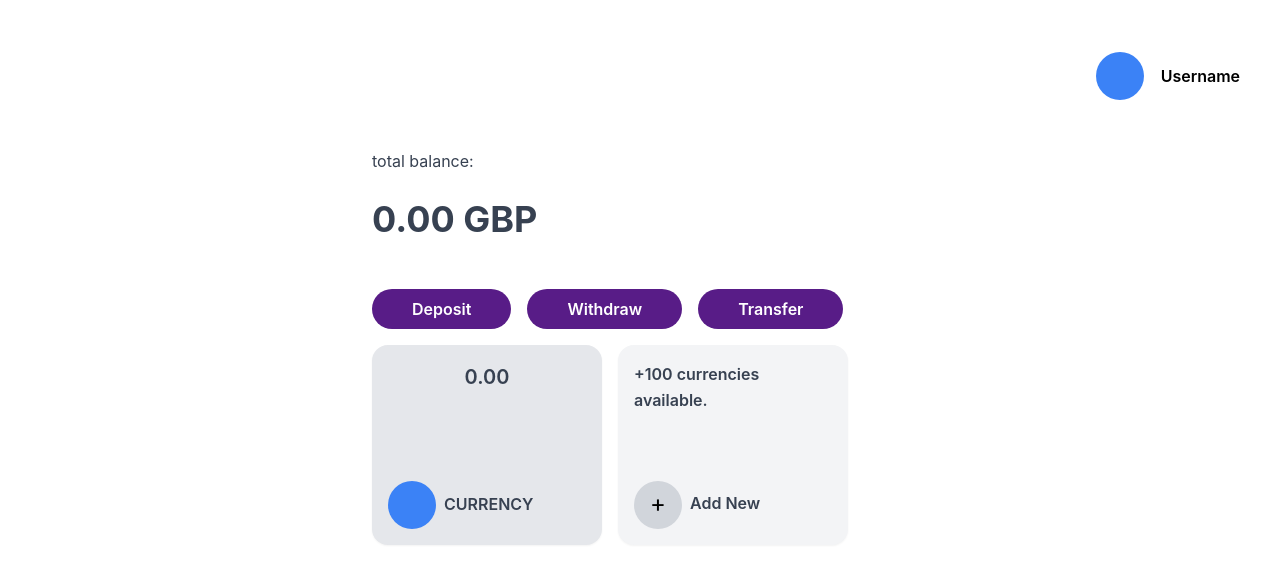
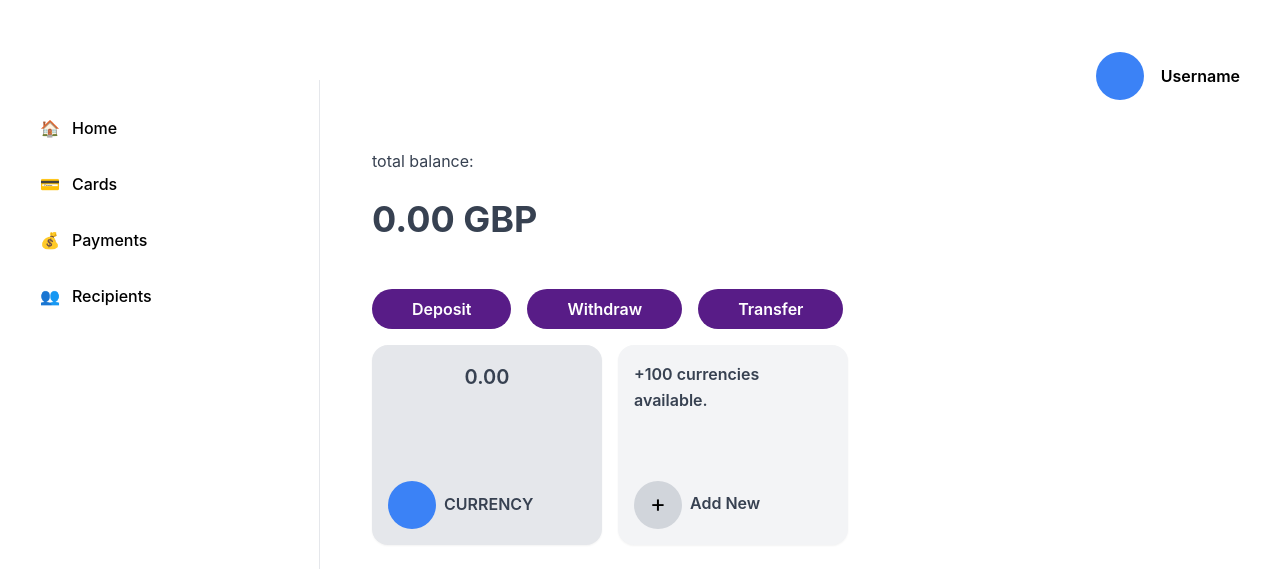
Before and after one commit to andrewisoko/splitter-frontend, a React (Create React App) app: page / in a window 1280 px wide. Shown: the top 584 px of the page. Built offline with nearby package versions, Linux system fonts and the light colour scheme.

Commit message:
Adding burger button and sidebar container for screen sizes.

```diff
--- a/src/components/assets/pages/HomePage.tsx
+++ b/src/components/assets/pages/HomePage.tsx
@@ -1,6 +1,6 @@
 
 const HomePage = () => {
-  return <div className="md:grid md:grid-cols-[25%_75%] gap-4" >
+  return <div className="lg:grid lg:grid-cols-[25%_75%] gap-4" >
     <nav className="fixed bottom-2 left-0 right-0 bg-white border-t flex justify-between px-6 pt-8 pb-2 md:hidden">
       <div className="mx-auto flex justify-between gap-6">
         <button>Home</button>
@@ -9,6 +9,41 @@ const HomePage = () => {
         <button>Payments</button>
       </div>
     </nav>
+      <button className="hidden md:flex lg:hidden fixed top-10 left-4 z-10 h-12 w-12 items-center justify-center rounded-full bg-gray-100 hover:bg-gray-200"> {/* adding the rest when starting implementing react*/}
+        <svg
+          className="h-6 w-6"
+          stroke="currentColor"
+        >
+        <path
+          strokeLinecap="round"
+          strokeLinejoin="round"
+          strokeWidth={2}
+          d="M4 6h16M4 12h16M4 18h16"
+        />
+      </svg>
+      </button>
+
+      <aside className="hidden lg:block mt-20 p-6 border-r  border-gray-200">
+        {/* Navigation Menu */}
+        <div className="space-y-2 mb-8">
+          <button className="w-full flex items-center px-4 py-3 rounded-lg hover:bg-gray-100 transition-colors">
+            <span className="mr-3">🏠</span>
+            <span className="font-medium">Home</span>
+          </button>
+          <button className="w-full flex items-center px-4 py-3 rounded-lg hover:bg-gray-100 transition-colors">
+            <span className="mr-3">💳</span>
+            <span className="font-medium">Cards</span>
+          </button>
+          <button className="w-full flex items-center px-4 py-3 rounded-lg hover:bg-gray-100 transition-colors">
+            <span className="mr-3">💰</span>
+            <span className="font-medium">Payments</span>
+          </button>
+          <button className="w-full flex items-center px-4 py-3 rounded-lg hover:bg-gray-100 transition-colors">
+            <span className="mr-3">👥</span>
+            <span className="font-medium">Recipients</span>
+          </button>
+        </div>
+      </aside>
 
     <main className="md:col-start-2 p-4 md:p-6 pb-20 md:pb-6">
       <div>
@@ -16,7 +51,6 @@ const HomePage = () => {
         <a className="mt-5 h-16 w-28 md:w-52 ml-auto rounded-full flex justify-between items-center px-8 hover:bg-gray-100">
             <div className="bg-blue-500 h-12 w-12 rounded-full justify-end"></div>
            <span className="hidden md:inline text-black-700 font-semibold ml-2">Username</span>
-
         </a>
         <div className="mt-10 ml-3">
         <p>total balance:</p>
@@ -53,9 +87,7 @@ const HomePage = () => {
                   <p className="ml-2 mb-1 font-semibold">Add New</p>
                 </div>
               </div>
-
           </div>
-
         </div>
       </div>
     </main>
```
